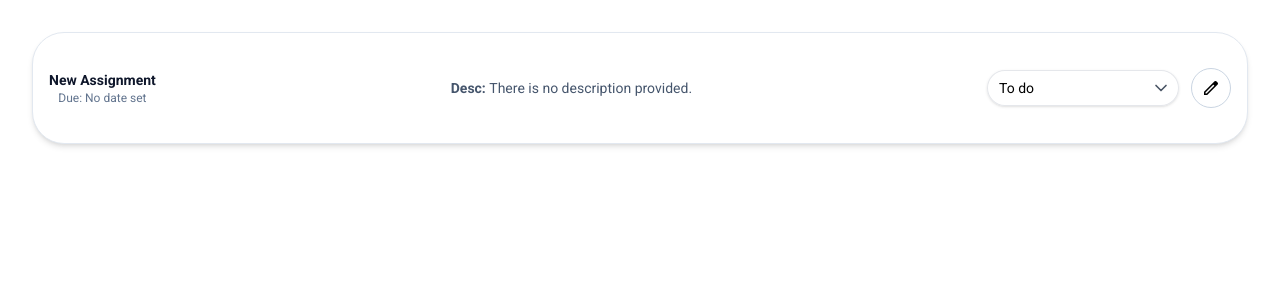
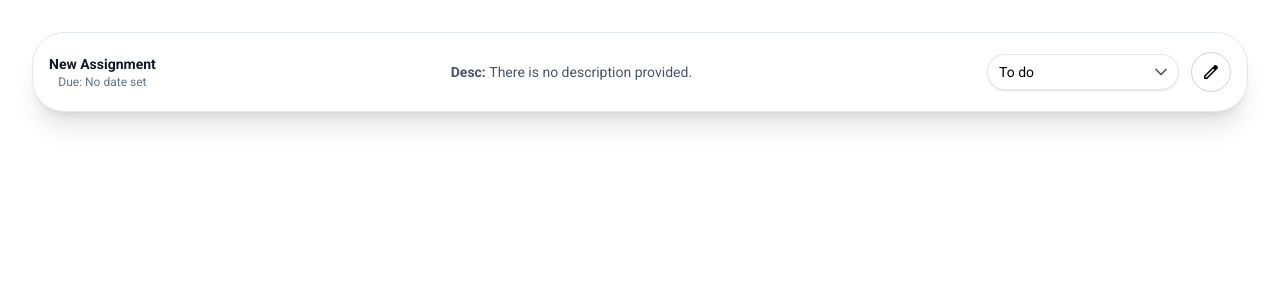
Before and after one commit to SimplifySchool/simplify-school, a React (Vite) app in the folder frontend/: page / in a window 1280 px wide. Shown: the top 300 px of the page. Built offline with nearby package versions, Linux system fonts and the light colour scheme.

Commit message:
FD-5 Changed height of the Assignment

```diff
--- a/frontend/src/features/assignment-tracker/Assignment.tsx
+++ b/frontend/src/features/assignment-tracker/Assignment.tsx
@@ -18,7 +18,7 @@ function Assignment({
     const [status, setStatus] = useState<AssignmentStatus>('To Do')
 
     return (
-        <div className="flex items-center justify-between p-4 h-28 bg-white border rounded-4xl border-slate-200 hover:shadow-sm transition-colors shadow-md">
+        <div className="flex items-center justify-between p-4 h-20 bg-white border rounded-4xl border-slate-200 hover:shadow-lg transition-colors shadow-xl">
             <div className="flex flex-col">
                 <span className="text-sm font-semibold text-slate-900">
                     {initialName}
```
